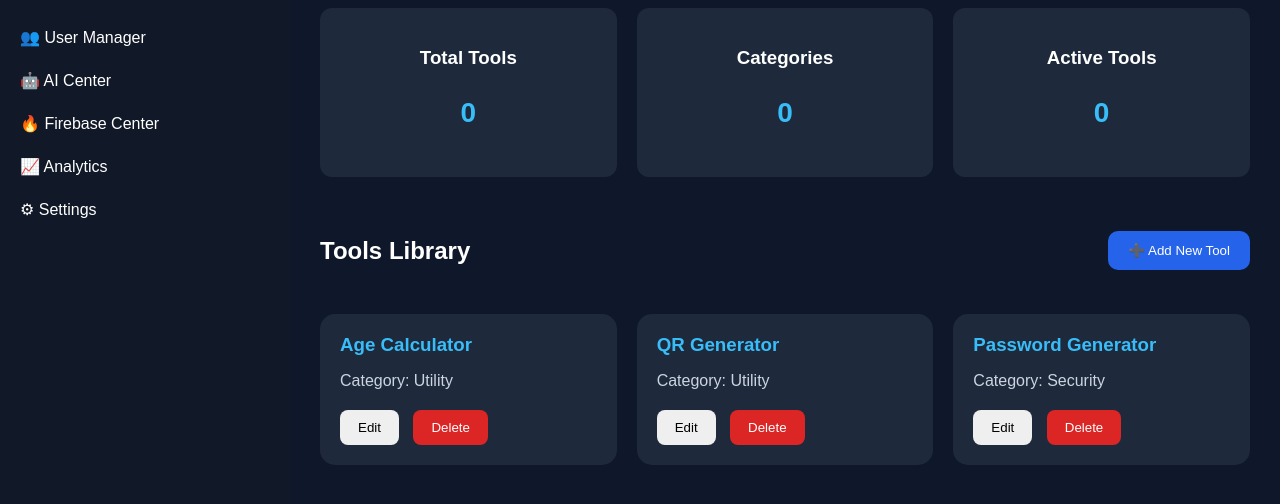
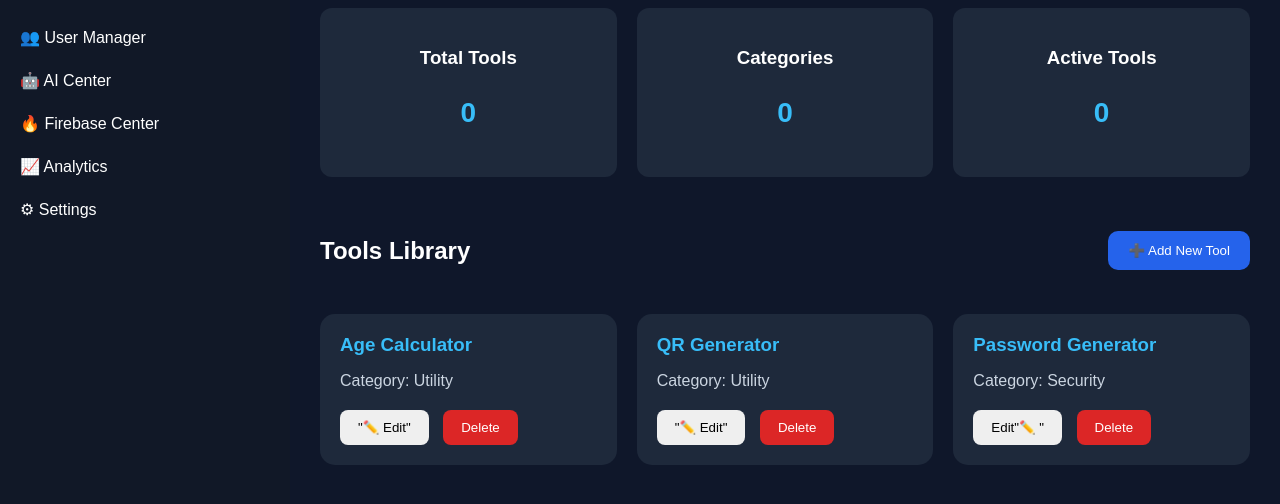
Before and after one commit to fatimamhaji786/BloggerSaaS-Ultimate-V5, a plain HTML site: page pages/tool-manager.html in a window 1280 px wide. Shown: the part 166-670 px from the top of the page. Drawn offline with Linux system fonts and the light colour scheme.

Commit message:
Update tool-manager.html

```diff
--- a/pages/tool-manager.html
+++ b/pages/tool-manager.html
@@ -99,7 +99,7 @@
 Category: Utility
 </p>
 
-<button>Edit</button>
+<button>"✏️ Edit"</button>
 
 <button class="delete">
 Delete
@@ -115,7 +115,7 @@ Delete
 Category: Utility
 </p>
 
-<button>Edit</button>
+<button>"✏️ Edit"</button>
 
 <button class="delete">
 Delete
@@ -131,7 +131,7 @@ Delete
 Category: Security
 </p>
 
-<button>Edit</button>
+<button>Edit"✏️ "</button>
 
 <button class="delete">
 Delete
```
